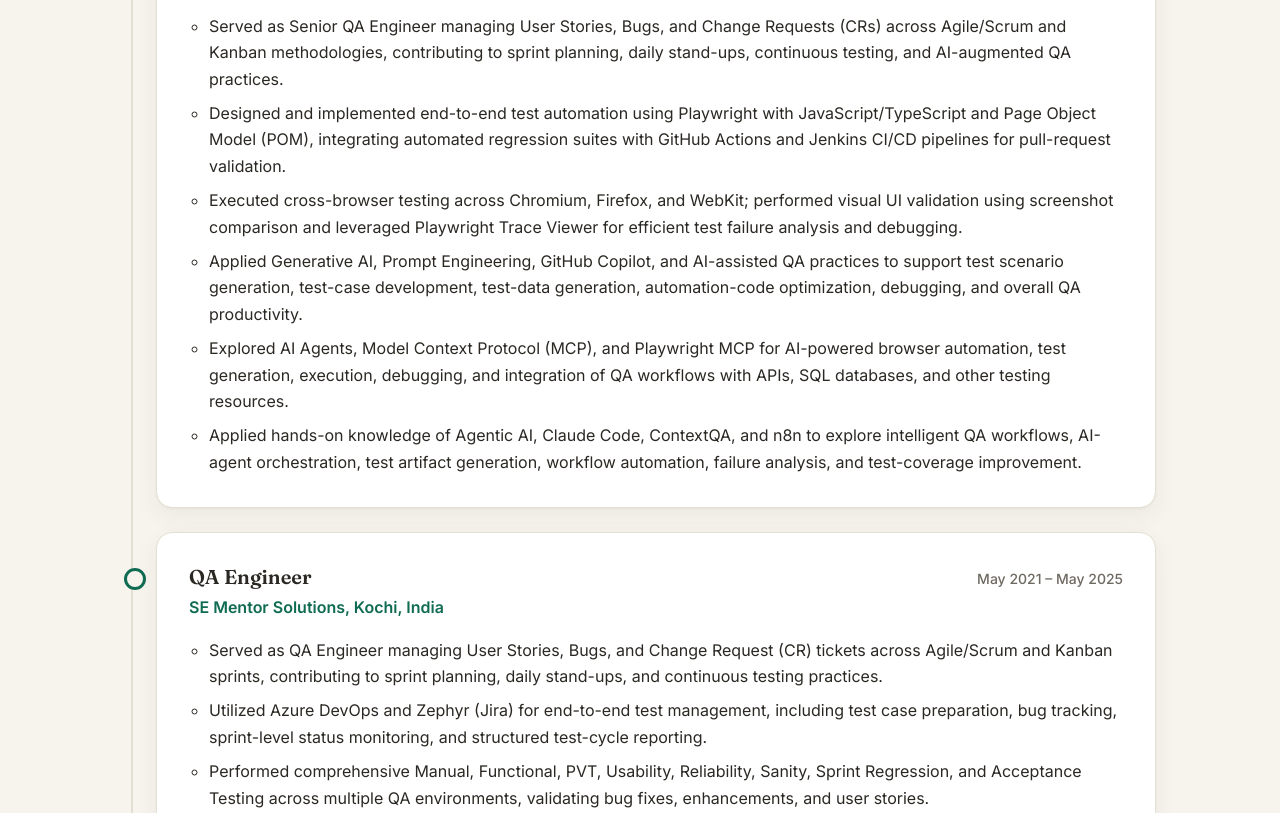
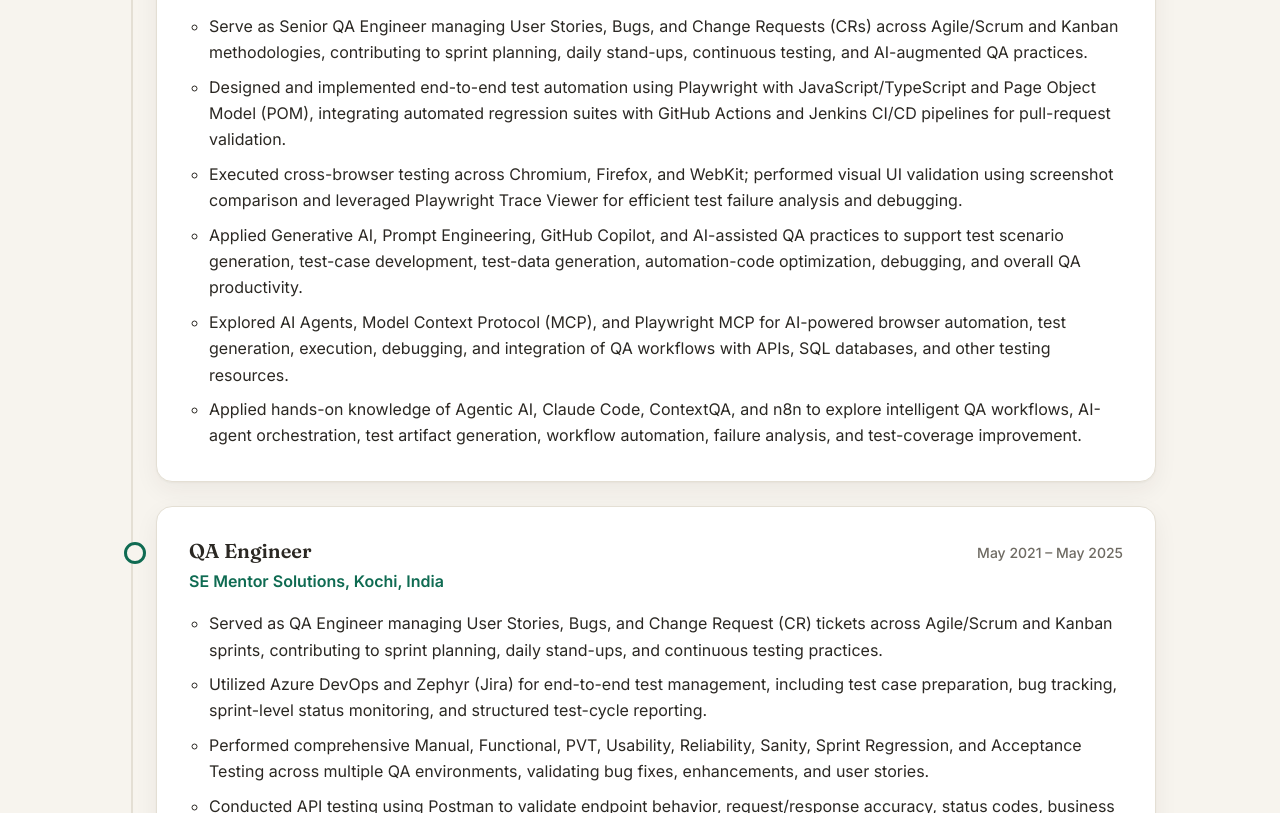
Before and after one commit to Ashidhahussain/Senior-QA-Engineer, a plain HTML site: page index.html in a window 1280 px wide. Shown: the part 1476-2289 px from the top of the page. Drawn offline with Linux system fonts and the light colour scheme.

Commit message:
Update index.html

```diff
--- a/index.html
+++ b/index.html
@@ -215,7 +215,7 @@
 <div class="job-head"><h3>Senior QA Engineer</h3><span class="dates">May 2025 – Present</span></div>
 <p class="company">SE Mentor Solutions, Kochi, India</p>
 <ul>
-<li>Served as Senior QA Engineer managing User Stories, Bugs, and Change Requests (CRs) across Agile/Scrum and Kanban methodologies, contributing to sprint planning, daily stand-ups, continuous testing, and AI-augmented QA practices.</li>
+<li>Serve as Senior QA Engineer managing User Stories, Bugs, and Change Requests (CRs) across Agile/Scrum and Kanban methodologies, contributing to sprint planning, daily stand-ups, continuous testing, and AI-augmented QA practices.</li>
 <li>Designed and implemented end-to-end test automation using Playwright with JavaScript/TypeScript and Page Object Model (POM), integrating automated regression suites with GitHub Actions and Jenkins CI/CD pipelines for pull-request validation.</li>
 <li>Executed cross-browser testing across Chromium, Firefox, and WebKit; performed visual UI validation using screenshot comparison and leveraged Playwright Trace Viewer for efficient test failure analysis and debugging.</li>
 <li>Applied Generative AI, Prompt Engineering, GitHub Copilot, and AI-assisted QA practices to support test scenario generation, test-case development, test-data generation, automation-code optimization, debugging, and overall QA productivity.</li>
```
